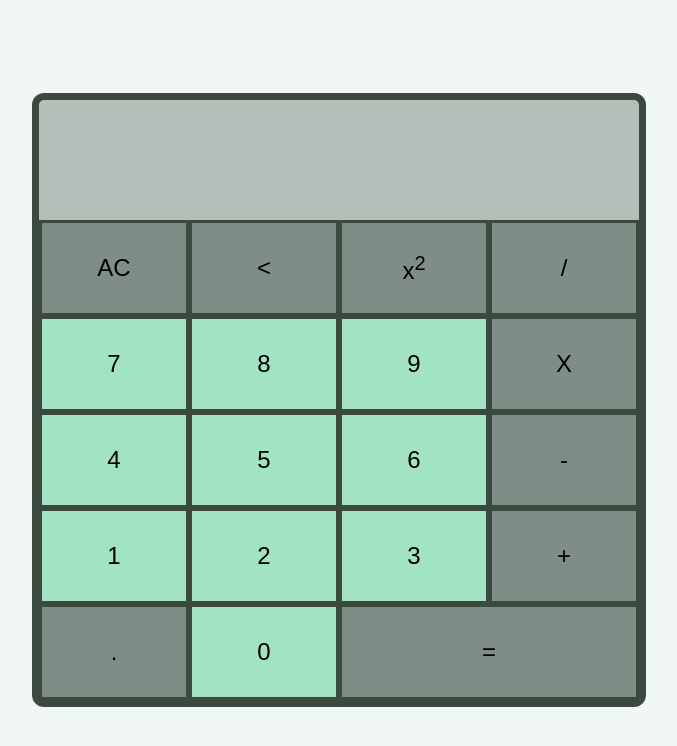
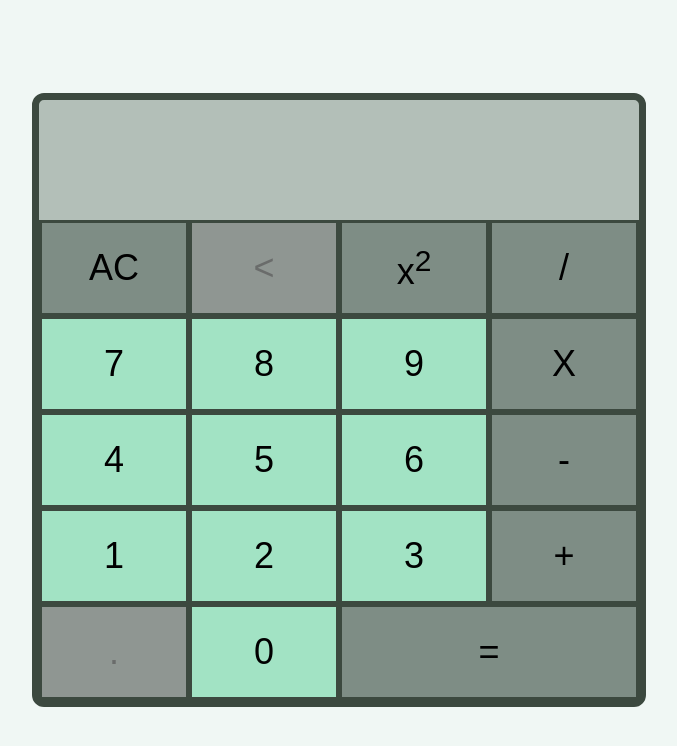
Before and after one commit to ya-hs/top-js-calculator, a plain HTML site: page index.html in a window 1280 px wide. Shown: the whole page, without its empty margins (301-978 px from the left). Drawn offline with Linux system fonts and the light colour scheme.

Commit message:
:lipstick: Increase font size

```diff
--- a/index.html
+++ b/index.html
@@ -14,7 +14,7 @@
         <div class="container">
             <div id="display">4627832</div>
             <button class="btn-small btn-func btn-dark" id="btn-clear">AC</button>
-            <button class="btn-small btn-func btn-dark" id="btn-back">&lt;</button>
+            <button class="btn-small btn-func btn-dark inactive" id="btn-back">&lt;</button>
             <button class="btn-small btn-op btn-dark" id="btn-square">x<sup>2</sup></button>
             <button class="btn-small btn-op btn-dark" id="btn-divide">/</button>
             <button class="btn-small btn-num" id="btn-7">7</button>
@@ -29,7 +29,7 @@
             <button class="btn-small btn-num" id="btn-2">2</button>
             <button class="btn-small btn-num" id="btn-3">3</button>
             <button class="btn-small btn-op btn-dark" id="btn-add">+</button>
-            <button class="btn-small btn-dark" id="btn-point">.</button>
+            <button class="btn-small btn-dark inactive" id="btn-point">.</button>
             <button class="btn-small btn-num" id="btn-0">0</button>
             <button class="btn-lge btn-dark" id="btn-equals">=</button>
         </div>
--- a/style.css
+++ b/style.css
@@ -46,7 +46,7 @@ main {
 
 button {
     height: 16%;
-    font-size: 24px;
+    font-size: 36px;
 }
 
 .btn-small {
@@ -76,3 +76,8 @@ button {
     background-color: #98d4b7;
     cursor: pointer;
 }
+
+.inactive {
+    background-color: #8f9692;
+    color: #6a6c6b;
+}
```
